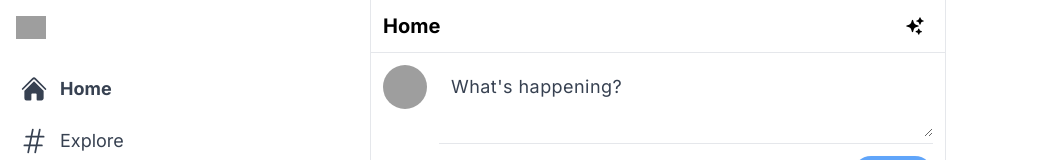
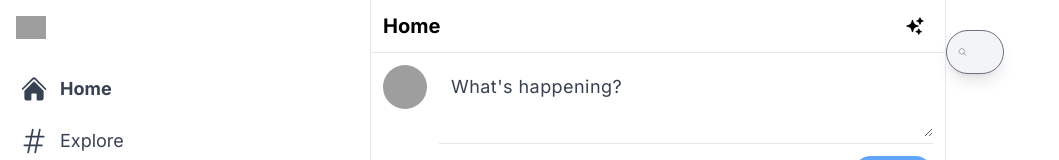
Before and after one commit to devmoek/twitter, a Next.js app: page / in a window 1280 px wide. Shown: the top 160 px of the page, without its empty margins (0-1059 px from the left). Built offline with nearby package versions, Linux system fonts and the light colour scheme; grey boxes are pictures that could not be loaded.

Commit message:
add widget component and a search bar

```diff
--- /dev/null
+++ b/src/app/components/Widgets.js
@@ -0,0 +1,20 @@
+import { MagnifyingGlassIcon } from "@heroicons/react/24/outline";
+
+export default function Widgets() {
+  return (
+    <div>
+      <div className="xl:w-[600px] hidden lg:inline ml-8 space-y-5">
+        <div className="w-[90%] xl:w-[75%] sticky top-0 bg-white py-1.5 z-50">
+            <div className="flex items-center p-3 rounded-full relative">
+                <MagnifyingGlassIcon className="h-5 z-50 text-gray-500" />
+                <input
+                type="text"
+                placeholder="Search Twitter"
+                className="absolute inset-0 rounded-full pl-11 border-gray-500 text-gray-700 focus: shadow-lg focus:bg-white bg-gray-100"
+                />
+            </div>
+        </div>
+      </div>
+    </div>
+  );
+}
--- a/src/app/page.js
+++ b/src/app/page.js
@@ -1,11 +1,13 @@
 import Sidebar from "./components/Sidebar"
 import Feed from "./components/Feed"
+import Widgets from "./components/Widgets"
 
 export default function Home() {
   return (
     <main className="flex min-h-screen max-w-7xl mx-auto">
       <Sidebar />
       <Feed />
+      <Widgets />
     </main>
   )
 }
```
